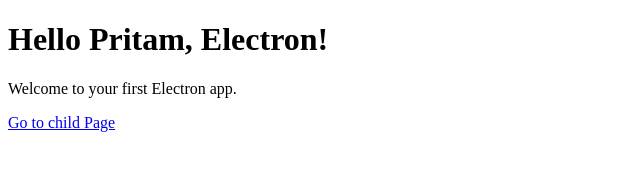
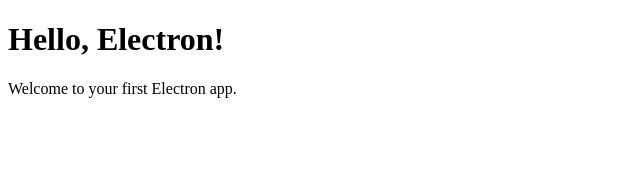
Before and after one commit to PritamMakwana/Electron-Js-Learn, an Electron app: page index.html in a window 800 px wide. Shown: the whole page, without its empty margins (0-640 px from the left). Drawn offline with Linux system fonts and the light colour scheme.

Commit message:
auto reload

```diff
--- a/index.html
+++ b/index.html
@@ -6,12 +6,7 @@
 </head>
 
 <body>
-    <h1>Hello Pritam, Electron!</h1>
+    <h1>Hello, Electron!</h1>
     <p>Welcome to your first Electron app.</p>
-    <a href="child.html" target="_blank">Go to child Page</a>
 </body>
-<script>
-    console.warn('render Process')
-</script>
-
 </html>
--- a/main.js
+++ b/main.js
@@ -14,8 +14,6 @@
 
 app.whenReady().then(createWindow);
 
-console.warn('Main Process')
-
 app.on('window-all-closed', () => {
     if (process.platform !== 'darwin') {
         app.quit();
--- a/package.json
+++ b/package.json
@@ -3,12 +3,13 @@
   "version": "1.0.0",
   "main": "main.js",
   "scripts": {
-    "start": "electron ."
+     "start": "electronmon ."
   },
   "author": "",
   "license": "ISC",
   "description": "",
   "devDependencies": {
-    "electron": "^32.0.1"
+    "electron": "^32.0.1",
+    "electronmon": "^2.0.3"
   }
 }
```
Also changed, not shown: child.html (deleted, +0 -11 lines), 1 other file.
